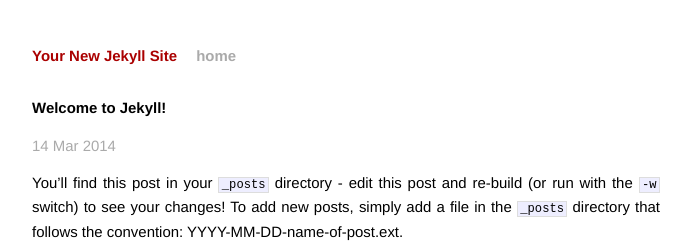
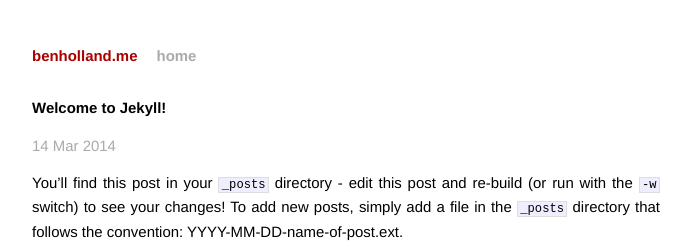
Before and after one commit to hollandben/benholland.me, a Jekyll site: the page built from _posts/2014-03-14-welcome-to-jekyll.markdown, in a window 1280 px wide. Shown: the top 243 px of the page, without its empty margins (294-985 px from the left). Built offline with Jekyll 4.4.1, drawn with Linux system fonts in a browser that asks for light colours; Markdown is read by kramdown in place of the engine named in the settings.

Commit message:
Update site name and configuration

```diff
--- a/_config.yml
+++ b/_config.yml
@@ -1,3 +1,9 @@
-name: Your New Jekyll Site
+name: benholland.me
 markdown: redcarpet
 pygments: true
+highlighter: pygments
+encoding: UTF-8
+
+exclude: [less, Gruntfile.js, package.json]
+
+relative_permalinks: true
--- a/index.html
+++ b/index.html
@@ -1,6 +1,6 @@
 ---
 layout: default
-title: Your New Jekyll Site
+title: Web Developer and JavaScript Nerd | Ben Holland
 ---
 
 <div id="home">
```
